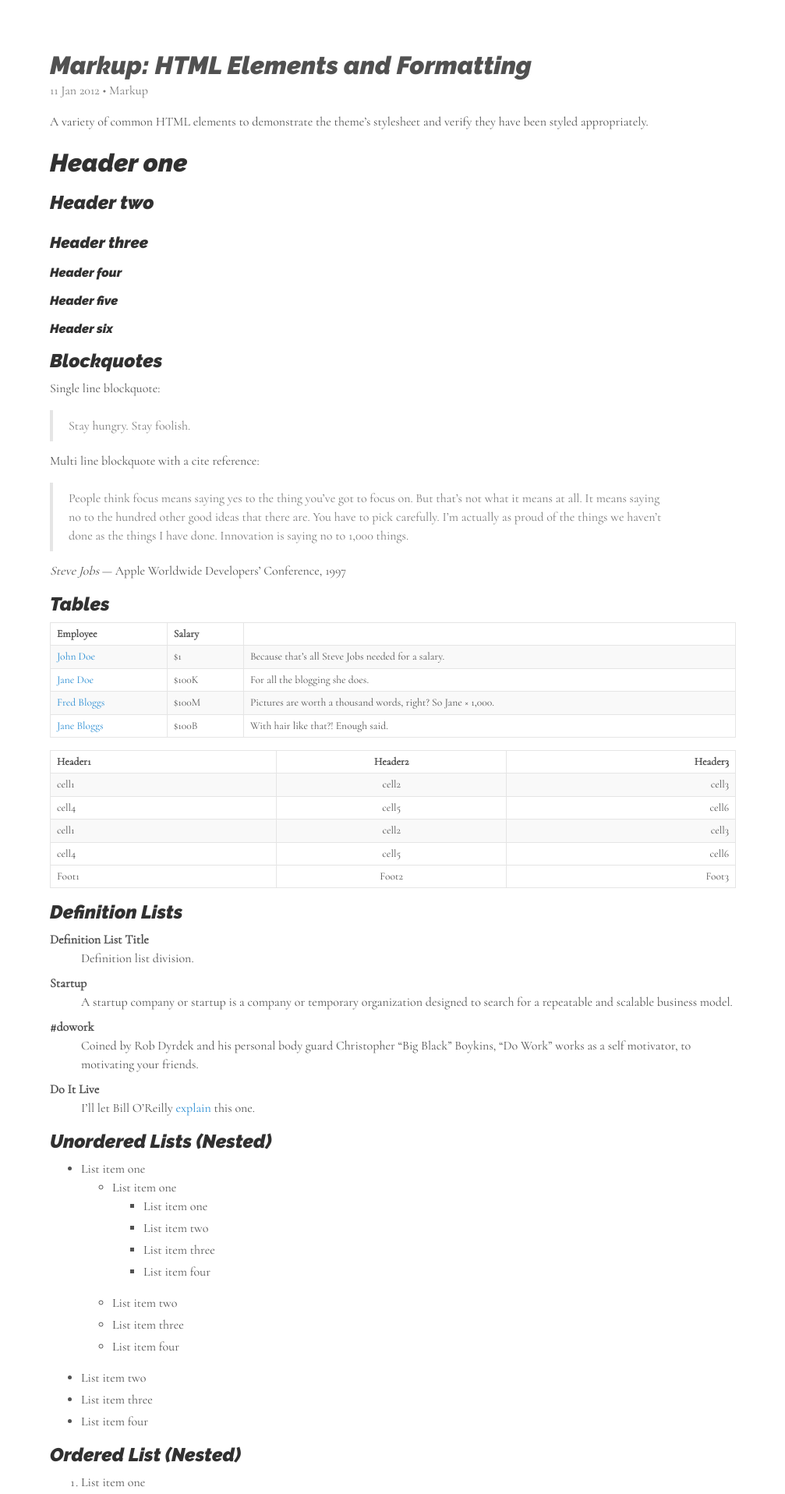
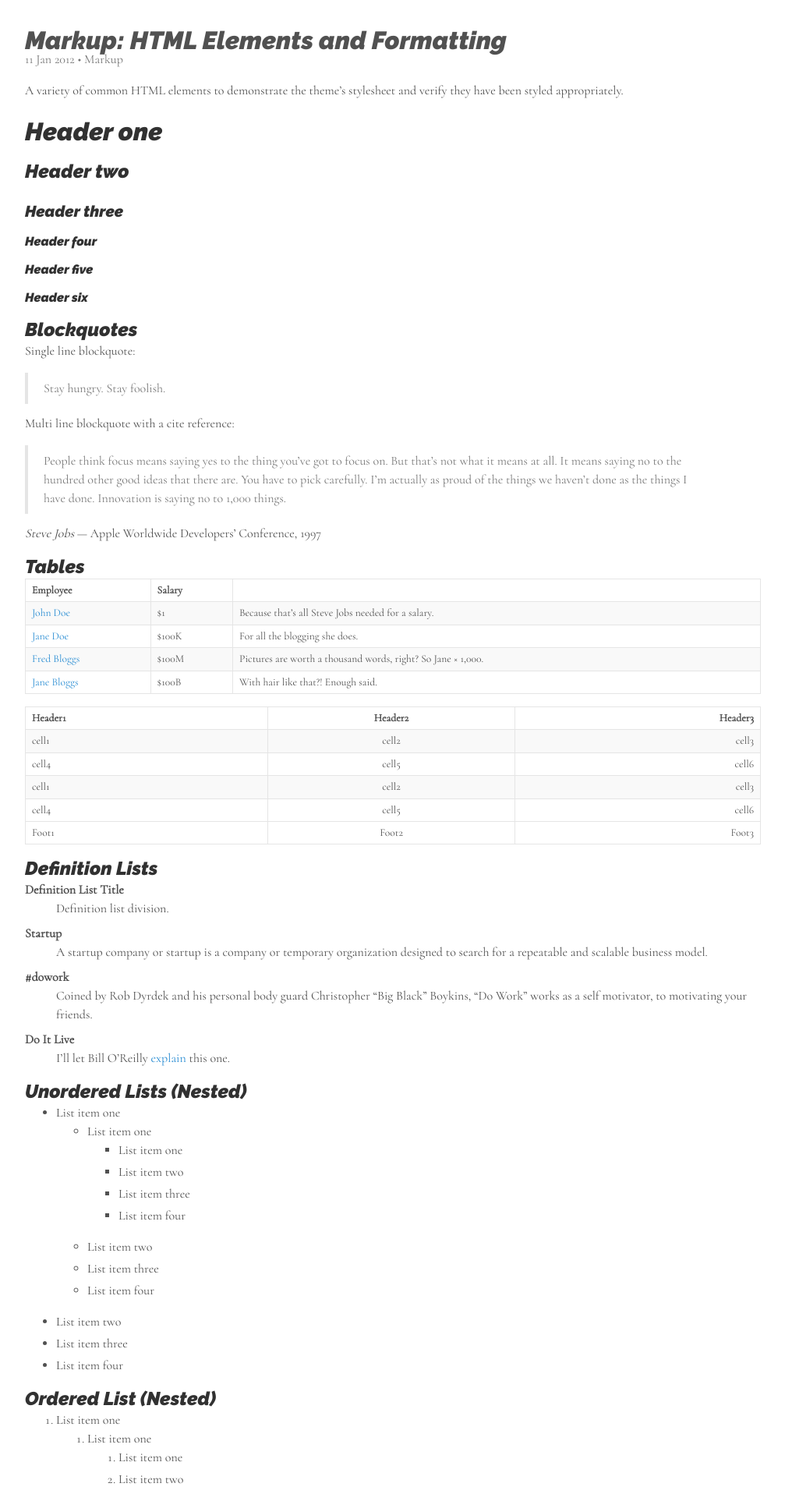
Before and after one commit to calebbrenden/my-site, a Jekyll site: the page built from _posts/2012-01-11-markup-html-elements-and-formatting.md, in a window 1280 px wide. Shown: the top 1916 px of the page at 78% size, without its empty margins (272-1279 px from the left). Built offline with Jekyll 4.4.1, drawn with Linux system fonts in a browser that asks for light colours.

Commit message:
edited content spacing
decreased max-height of card container, increased section spacing and removed heading spacing to test

```diff
--- a/_sass/hydeout/_layout.scss
+++ b/_sass/hydeout/_layout.scss
@@ -65,6 +65,7 @@ body {
   display: flex;
   min-height: 500px;
   overflow-x: auto;
+  vertical-align: center;
 }
 
 .card--content {
@@ -82,7 +83,7 @@ body {
 .card--content img {
   width: auto;
   height: 100%;
-  max-height: 800px;
+  max-height: 700px;
 }
 
 
--- a/_sass/hydeout/_variables.scss
+++ b/_sass/hydeout/_variables.scss
@@ -18,7 +18,6 @@ $brown: #8f5536 !default;
 $root-font-family: 'Cormorant', serif !default;
 
 /* ORIGINAL ROOT FONT SIZE WAS 1 REM */
-
 $root-font-size: 0.75rem !default;
 $root-line-height: 1.5 !default;
 
@@ -34,8 +33,10 @@ $border-color: $gray-2 !default;
 $border-radius: 300px !default;
 $padding-v: 1em !default;
 $padding-h: 1.5em !default;
-$heading-spacing: 0.5rem !default;
-$section-spacing: 2rem !default;
+
+/* ORIGINAL HEADING SPACING WAS 0.5 REM */
+$heading-spacing: 0 !default;
+$section-spacing: 1rem !default;
 
 /* ORIGINAL SIDEBAR WIDTH WAS 18REM */
 
```
